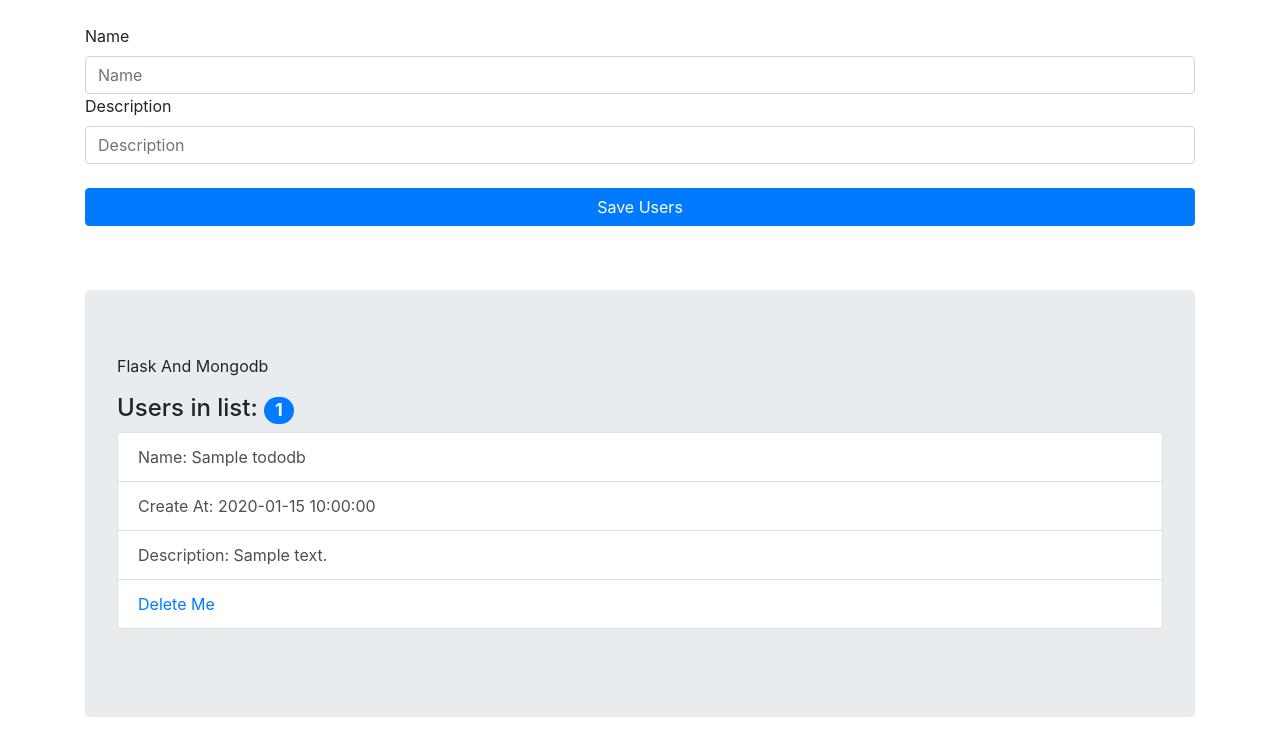
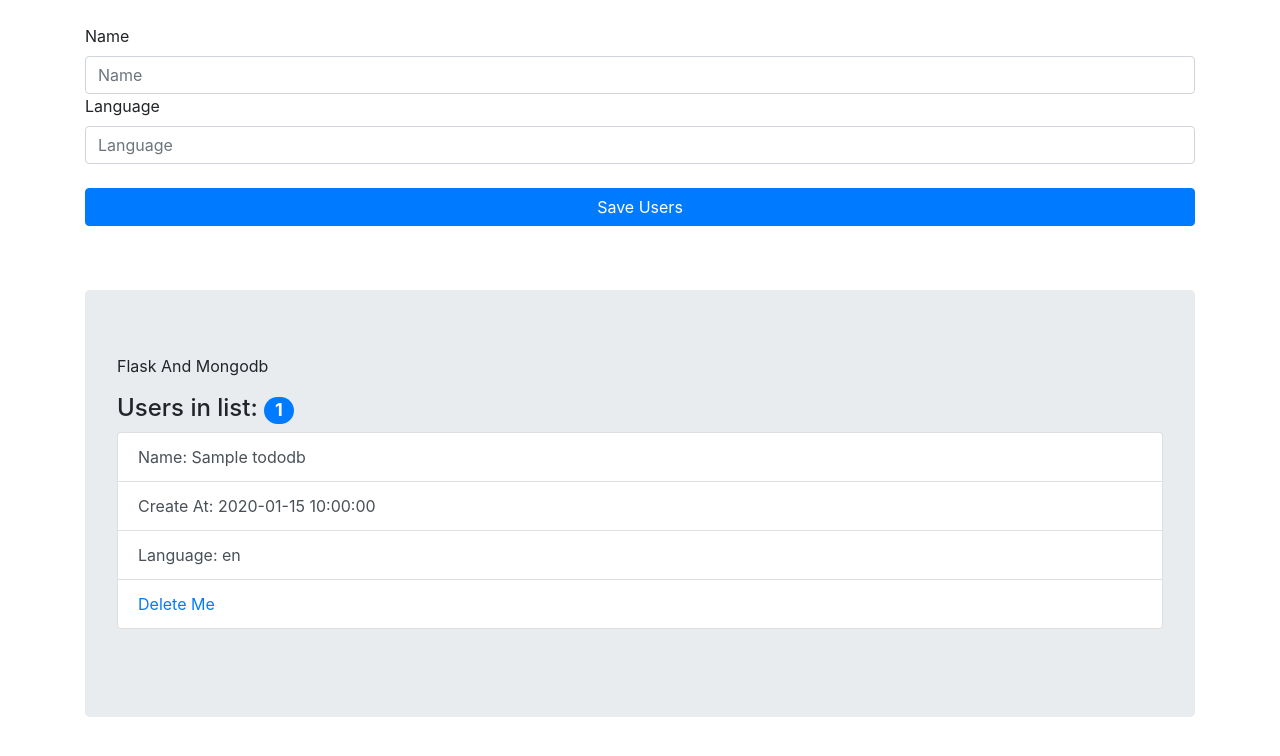
Before and after one commit to mmarconm/flask_mongo, a Flask app: page / in a window 1280 px wide. Shown: the top 756 px of the page. Run offline with Flask 2, Linux system fonts and the light colour scheme; a database or web service that is not in the repository returns one stand-in record (values such as "Sample title"); some libraries are stand-ins or nearby versions.

Commit message:
changed descriptin to language

```diff
--- a/app.py
+++ b/app.py
@@ -27,10 +27,10 @@ def new():
         'id': uuid4().hex,
         'date': datetime.now().strftime('%b %d %Y %I:%M%p'),
         'name': request.form['name'],
-        'description': request.form['description']
+        'language': request.form['language']
     }
 
-    if item_doc['name'] and item_doc['description']:
+    if item_doc['name'] and item_doc['language']:
         db.tododb.insert_one(item_doc)
     else:
         return redirect(url_for('todo'))
--- a/templates/todo.html
+++ b/templates/todo.html
@@ -15,8 +15,8 @@
       <form class="form-group" action="{{ url_for('new') }}" method="POST">
         <label for="">Name</label>
         <input class="form-control" type="text" name="name" placeholder="Name"></input>
-        <label for="">Description</label>
-        <input class="form-control" type="text" name="description" placeholder="Description"></input>
+        <label for="">Language</label>
+        <input class="form-control" type="text" name="language" placeholder="Language"></input>
         <br>
         <input class="btn btn-primary btn-block" type="submit" value="Save Users"></input>
       </form>
@@ -42,7 +42,7 @@
       <ul class="list-group ">
         <li class="list-group-item list-group-item-action">Name: {{ item.name }}</li>
         <li class="list-group-item list-group-item-action">Create At: {{ item.date }}</li>
-        <li class="list-group-item list-group-item-action">Description: {{ item.description }}</li>
+        <li class="list-group-item list-group-item-action">Language: {{ item.language }}</li>
         <li class="list-group-item list-group-item-action"><a href="{{ url_for('delete', id=item.id) }}">Delete Me </a></li>
       </ul>
       <br>
```
